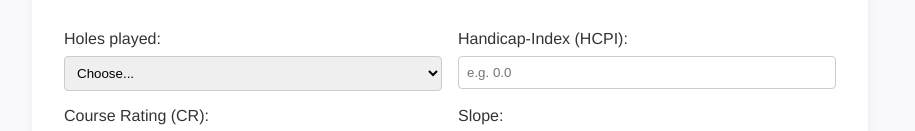
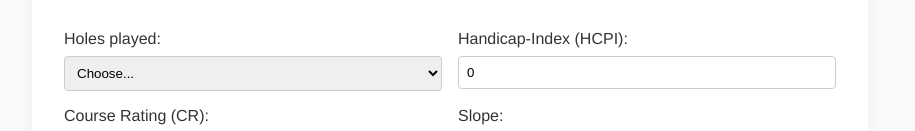
Before and after one commit to bri-b-dev/handycap, a Vue app: page / in a window 1280 px wide. Shown: the part 165-296 px from the top of the page, without its empty margins (190-1105 px from the left). Built offline with nearby package versions, Linux system fonts and the light colour scheme.

Commit message:
alter hcpi

```diff
--- a/src/App.vue
+++ b/src/App.vue
@@ -26,15 +26,14 @@
             <option value="9">9 {{ $t('holes') }}</option>
           </select>
         </div>
+
+        <!-- Handicap-Index Eingabe mit Default-Wert -->
         <div class="form-group">
           <label>{{ $t('handicapIndex') }}</label>
-          <input
-            type="number"
-            v-model.number="handicapIndex"
-            step="0.1"
-            :placeholder="`${$t('forExample')} ${handicapIndexComputed.toFixed(1)}`"
-          />
+          <input type="number" v-model.number="handicapIndex" step="0.1"
+            :placeholder="`${$t('forExample')} ${handicapIndexComputed.toFixed(1)}`" />
         </div>
+
         <div class="form-group">
           <label>{{ $t('courseRating') }}</label>
           <input type="number" v-model.number="courseRating" step="0.1" required
@@ -123,7 +122,7 @@ import { db } from '@/db'
 
 // State
 const holes = ref('')
-const handicapIndex = ref(null)
+const handicapIndex = ref(0)
 const courseRating = ref(null)
 const slope = ref(null)
 const grossScore = ref(null)
@@ -138,7 +137,7 @@ const scoreDifferential = computed(() => {
   if (!calculated.value) return 0
   if (holes.value === '9') {
     const played9 = (grossScore.value - courseRating.value) * (113 / slope.value)
-    const notPlayed9 = handicapIndex.value * 0.52 + 1.2
+    const notPlayed9 = handicapIndexComputed.value * 0.52 + 1.2
     return parseFloat((played9 + notPlayed9 - 0.5 * pccAdjustment.value).toFixed(1))
   }
   const raw18 = (grossScore.value - courseRating.value) * (113 / slope.value)
@@ -147,15 +146,13 @@ const scoreDifferential = computed(() => {
 
 // Handicap-Index Berechnung gemäß Tabelle
 const handicapIndexComputed = computed(() => {
-  const diffs = results.value
-    .map(r => r.scoreDifferential)
-    .sort((a, b) => a - b)
+  const diffs = results.value.map(r => r.scoreDifferential).sort((a, b) => a - b)
   const n = diffs.length
-  if (n === 0) return 0
+  if (!n) return 0
   let count, adjustment
   if (n <= 3) { count = 1; adjustment = -2.0 }
   else if (n === 4) { count = 1; adjustment = -1.0 }
-  else if (n === 5) { count = 1; adjustment = 0.0 }
+  else if (n === 5) { count = 1; adhandicapIndexComputedjustment = 0.0 }
   else if (n === 6) { count = 2; adjustment = -1.0 }
   else if (n <= 8) { count = 2; adjustment = 0.0 }
   else if (n <= 11) { count = 3; adjustment = 0.0 }
@@ -171,20 +168,20 @@ const handicapIndexComputed = computed(() => {
 // Farbklassen
 const scoreColorClass = computed(() => {
   if (!calculated.value) return 'score-neutral'
-  if (scoreDifferential.value < handicapIndex.value) return 'score-good'
-  if (scoreDifferential.value > handicapIndex.value) return 'score-bad'
+  if (scoreDifferential.value < handicapIndexComputed.value) return 'score-good'
+  if (scoreDifferential.value > handicapIndexComputed.value) return 'score-bad'
   return 'score-neutral'
 })
 
 // Sortierte Ergebnisse (neueste zuerst)
 const sortedResults = computed(() => {
-  return [...results.value]
-    .sort((a, b) => new Date(b.date) - new Date(a.date))
+  return [...results.value].sort((a, b) => new Date(b.date) - new Date(a.date))
 })
 
 // Lifecycle
 onMounted(async () => {
   results.value = await db.results.orderBy('date').reverse().toArray()
+  handicapIndex.value = handicapIndexComputed.value
 })
 
 // Funktionen
@@ -212,11 +209,13 @@ async function confirmSave() {
   results.value.unshift({ id, ...entry })
   showDatePicker.value = false
   calculated.value = false
+  handicapIndex.value = handicapIndexComputed.value
 }
 
 async function deleteResult(id) {
   await db.results.delete(id)
   results.value = results.value.filter(r => r.id !== id)
+  handicapIndex.value = handicapIndexComputed.value
 }
 </script>
 
```
Lines whose indentation alone changed are shown as unchanged.
